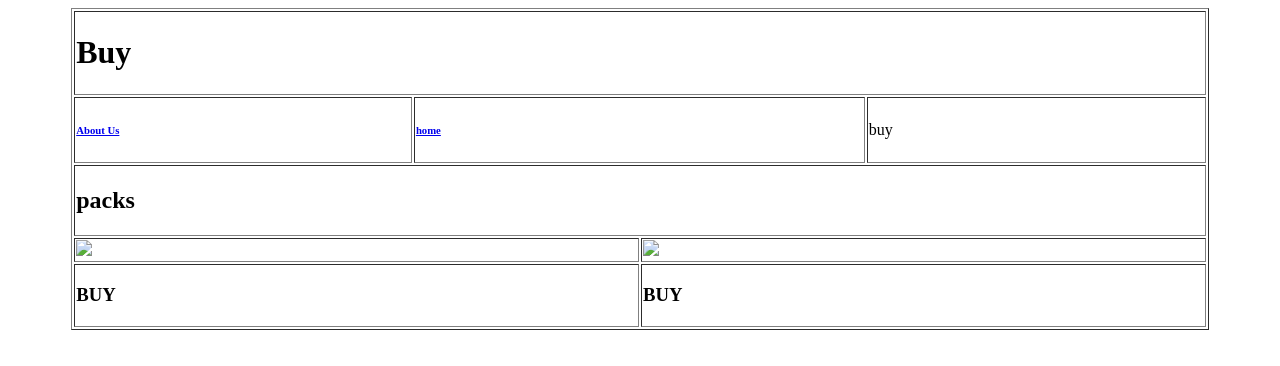
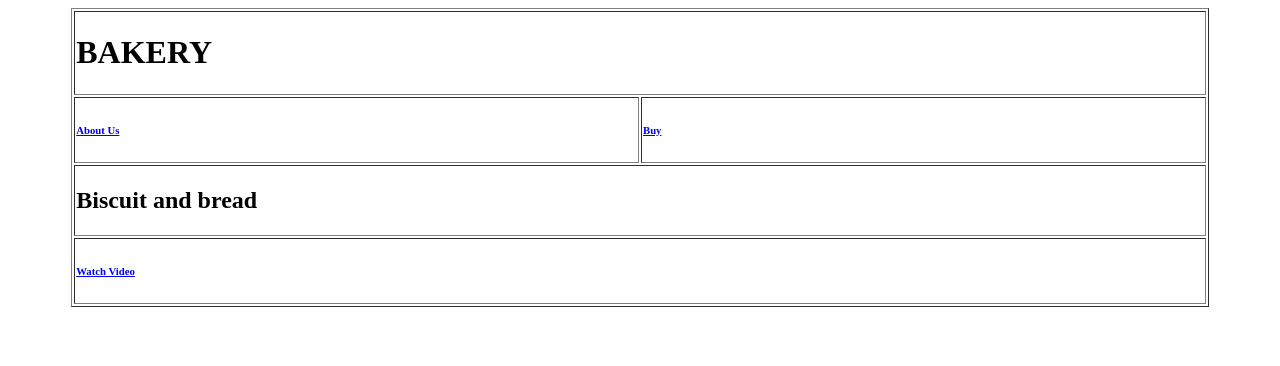
Before and after one commit to elsalvitav3333/WebSiteProyectKeegan, a plain HTML site: page home.html in a window 1280 px wide. Drawn offline with Linux system fonts and the light colour scheme.

Commit message:
Update home.html

```diff
--- a/home.html
+++ b/home.html
@@ -1,52 +1,41 @@
 
 <!DOCTYPE html>
-<html>
+<html lang="es">
 <head>
-	<title>Buy</title>
+    <meta charset="UTF-8">
+    <meta name="viewport" content="width=device-width, initial-scale=1.0">
+    <title>HOME</title>
+    <link rel="stylesheet" href="styles.css">
 </head>
 <body>
     <table width="90%" align="center" border="1">
         <tr>
-			<td width="100%" colspan="4">
-				<h1>Buy</h1>
+            <td colspan="4">
+                <h1>BAKERY</h1>
             </td>
         </tr>
         <tr>
-			<td width="30%">
+            <td width="50%">
                 <a href="about us.html">
                     <h6>About Us</h6>
-				<a>
+                </a>
             </td>
             <td colspan="2">
-				<a href="home.html">
-				<h6>home</h6>
+                <a href="buy.html">
+                    <h6>Buy</h6>
                 </a>
-			</td>
-			<td>
-				buy
             </td>
         </tr>
         <tr>
-			<td width="100%" colspan="4">
-				<h2>
-					packs
-				</h2>
+            <td colspan="4">
+                <h2>Biscuit and bread</h2>
             </td>
         </tr>
         <tr>
-			<td width="50%" colspan="2">
-				<img src="download Archivo JPG">
-			</td>
- 			<td width="50%" colspan="2">
-				<img src="download (1) Archivo JPG">
-			</td>
-		</tr>
-		<tr>
-			<td colspan="2">
-				<h3>BUY</h3>
-			</td>
-			<td colspan="2">
-				<h3>BUY</h3>
+            <td colspan="4">
+                <a href="https://www.youtube.com/watch?v=xmcQ0GFGsgA">
+                    <h6>Watch Video</h6>
+                </a>
             </td>
         </tr>
     </table>
```
Lines whose indentation alone changed are shown as unchanged.
